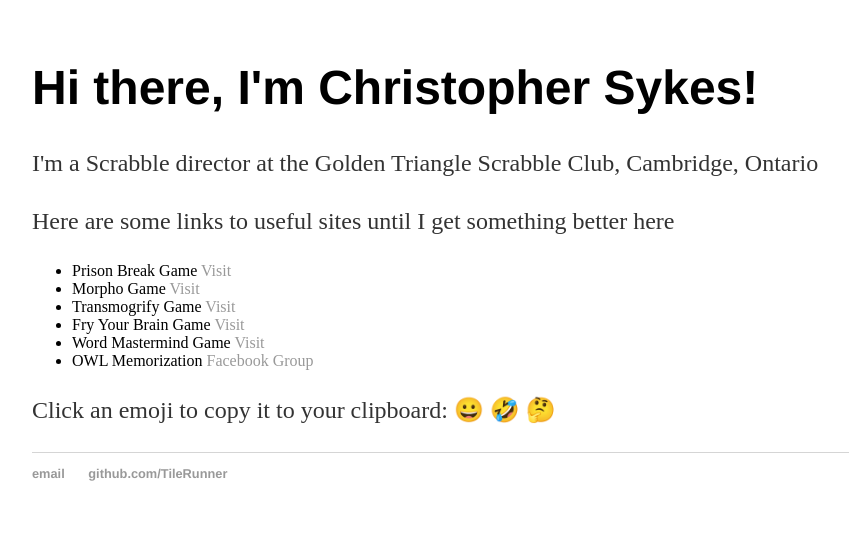
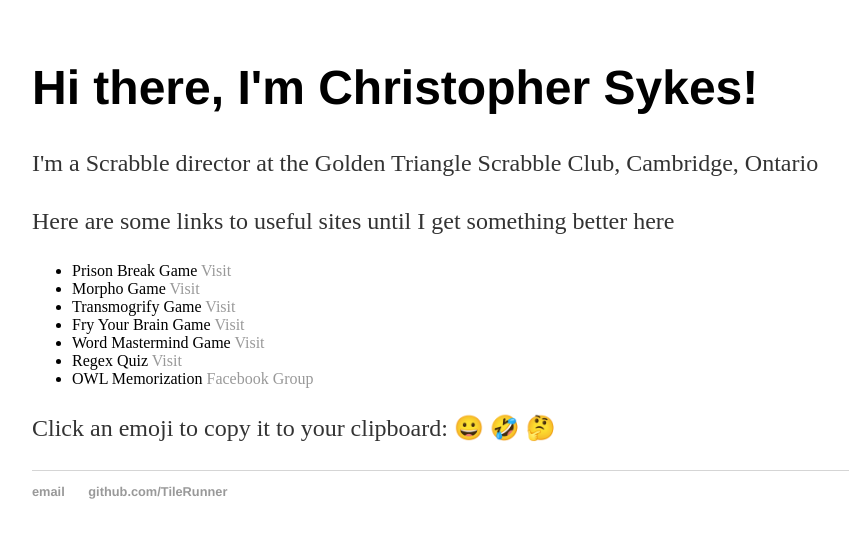
Before and after one commit to TileRunner/tilerunner.github.io, a Jekyll site: the page built from index.html, in a window 1280 px wide. Shown: the top 538 px of the page, without its empty margins (160-1009 px from the left). Built offline with Jekyll 4.4.1, drawn with Linux system fonts in a browser that asks for light colours.

Commit message:
Update index.html
Add regex-quiz

```diff
--- a/index.html
+++ b/index.html
@@ -11,7 +11,8 @@ title: Christopher Sykes
 		<li>Morpho Game <a href="https://tilerunner.github.io/morpho/">Visit</a></li>
 		<li>Transmogrify Game <a href="https://tilerunner.github.io/transmogrify/">Visit</a></li>
 		<li>Fry Your Brain Game <a href="https://tilerunner.github.io/binary-for-ryu/">Visit</a></li>
-		<LI>Word Mastermind Game <a href="https://tilerunner.github.io/word-mastermind">Visit</a></li>
+		<li>Word Mastermind Game <a href="https://tilerunner.github.io/word-mastermind">Visit</a></li>
+		<li>Regex Quiz <a href="https://tilerunner.github.io/regex-quiz">Visit</a></li>
 		<li>OWL Memorization <a href="https://www.facebook.com/groups/735320253202003/">Facebook Group</a></li>
 	</ul>
 	<p>Click an emoji to copy it to your clipboard:
```
